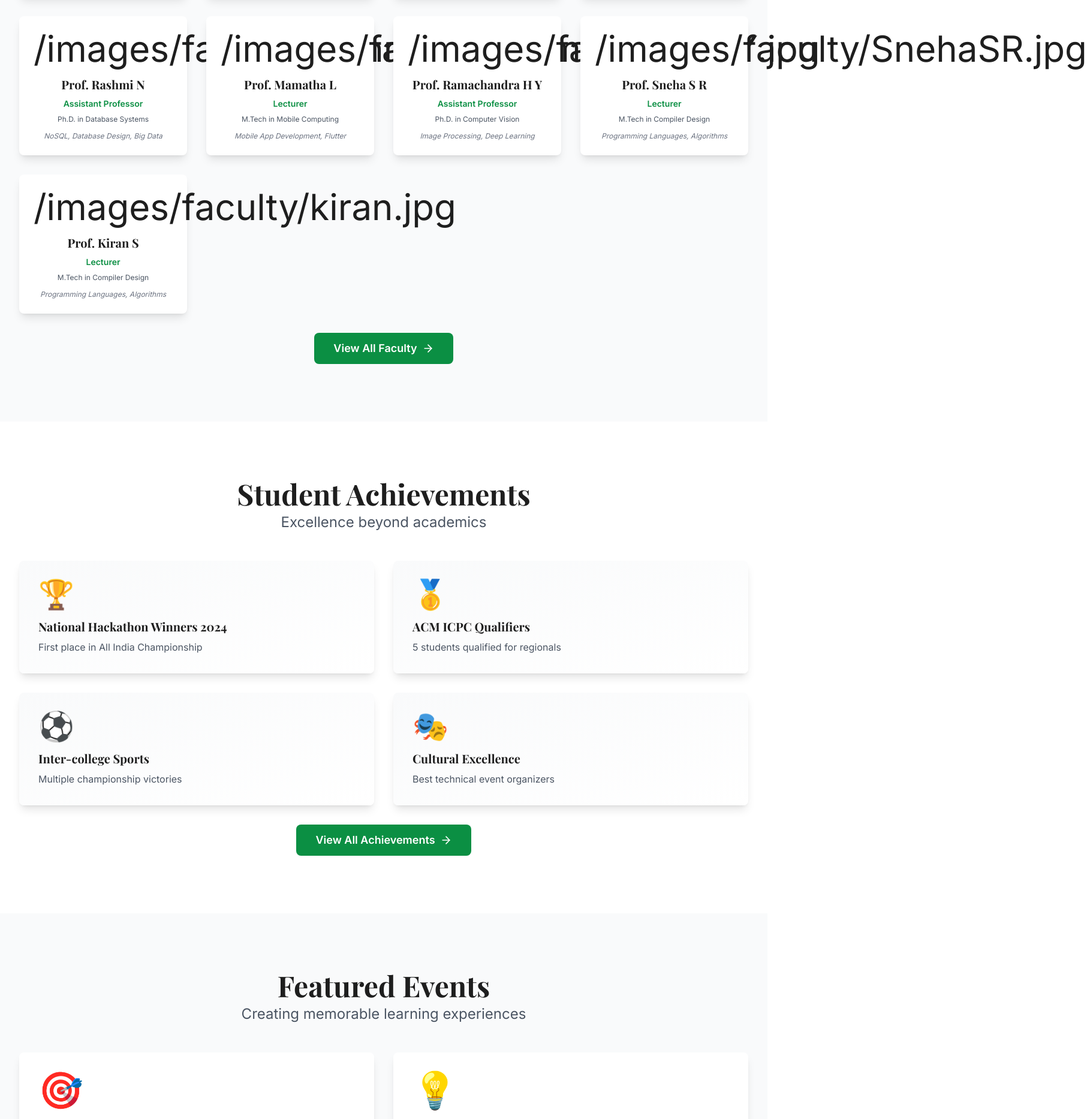
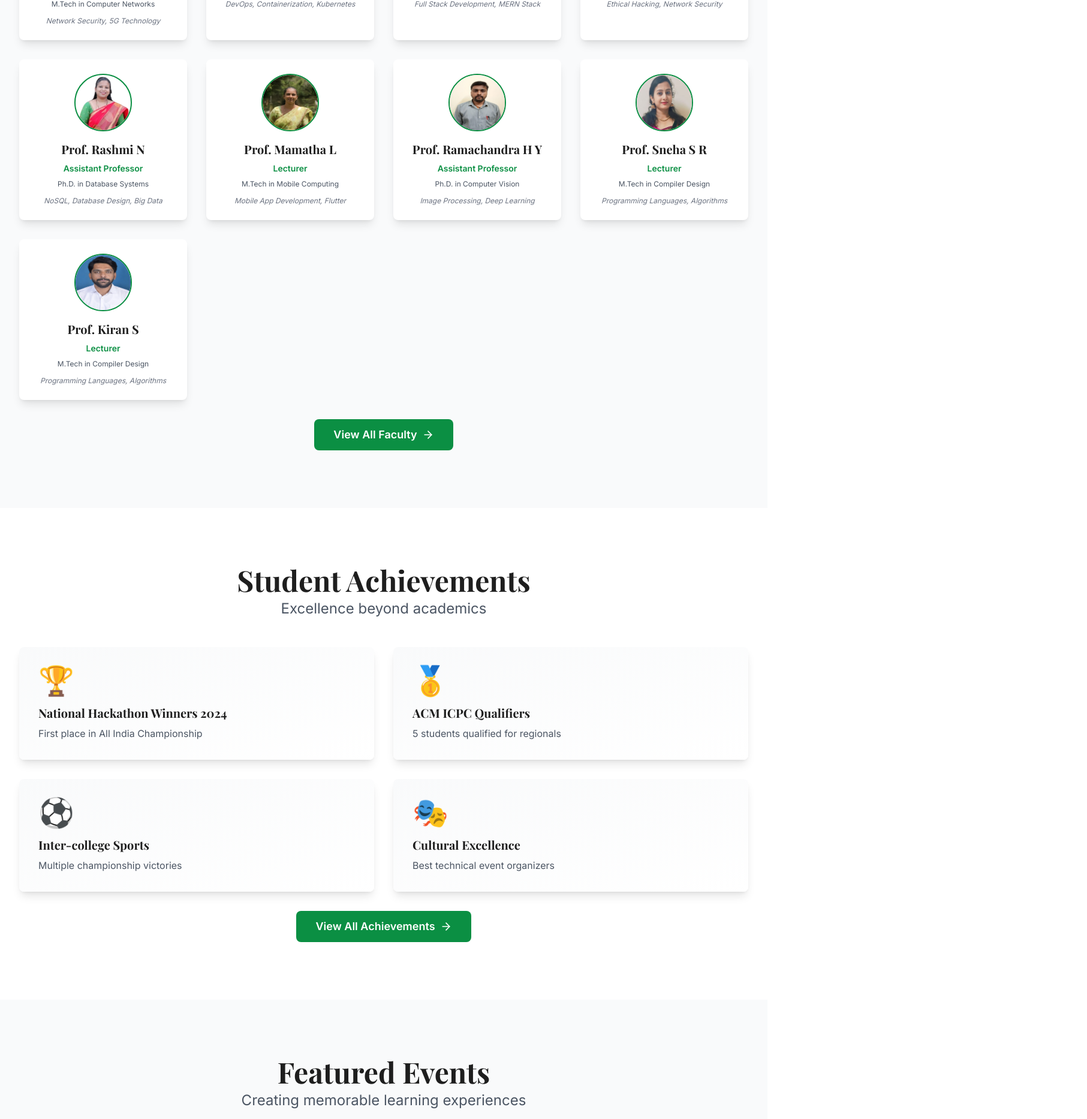
Before and after one commit to 1sv23cs069-web/promoweb, a React (Vite) app: page / in a window 1280 px wide. Shown: the part 3917-5783 px from the top of the page at 60% size, 1813 px wide, since content can reach past the window. Built offline with nearby package versions, Linux system fonts and the light colour scheme.

Commit message:
Fix image rendering and remove layout overflow issues

```diff
--- a/src/pages/Home.jsx
+++ b/src/pages/Home.jsx
@@ -408,7 +408,13 @@ function FacultyCard({ faculty, index }) {
       whileHover="hover"
       className="bg-white p-6 rounded-lg shadow-lg card-hover text-center"
     >
-      <div className="text-6xl mb-4">{faculty.image}</div>
+      <div className="mb-4 flex justify-center">
+  <img
+    src={faculty.image}
+    alt={faculty.name}
+    className="w-24 h-24 rounded-full object-cover border-2 border-forest-green"
+  />
+</div>
       <h3 className="text-xl font-bold text-dark-charcoal mb-2">{faculty.name}</h3>
       <p className="text-forest-green font-semibold text-sm mb-2">{faculty.designation}</p>
       <p className="text-gray-600 text-xs mb-3">{faculty.qualification}</p>
@@ -526,10 +532,21 @@ function EventCard({ event, index }) {
   whileHover="hover"
   className="bg-white p-8 rounded-lg shadow-lg card-hover"
 >
-      <div className="text-6xl mb-4">{event.image}</div>
-      <h3 className="text-2xl font-bold text-dark-charcoal mb-2">{event.name}</h3>
-      <p className="text-gray-600 mb-3">{event.description}</p>
-      <p className="text-sm text-forest-green font-semibold">{event.date}</p>
+  <div className="text-6xl mb-4 text-center">
+    {event.image}
+  </div>
+
+  <h3 className="text-2xl font-bold text-dark-charcoal mb-2">
+    {event.name}
+  </h3>
+
+  <p className="text-gray-600 mb-3">
+    {event.description}
+  </p>
+
+  <p className="text-sm text-forest-green font-semibold">
+    {event.date}
+  </p>
 </motion.div>
   );
 }
```
Also changed, not shown: 1 other file (tests, documents, lock files or other folders). Lines whose indentation alone changed are shown as unchanged.
